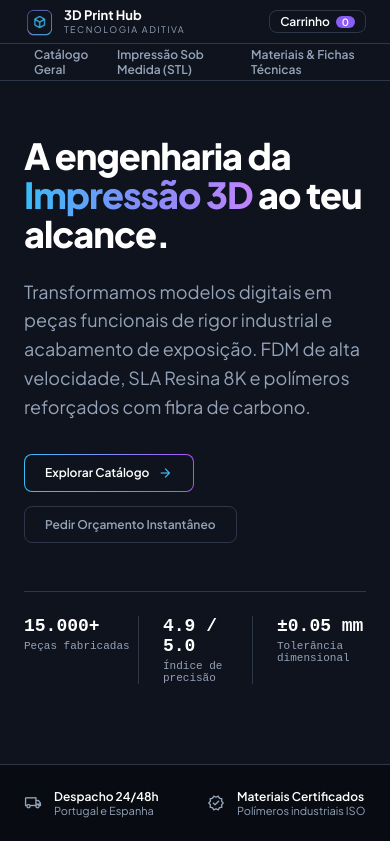
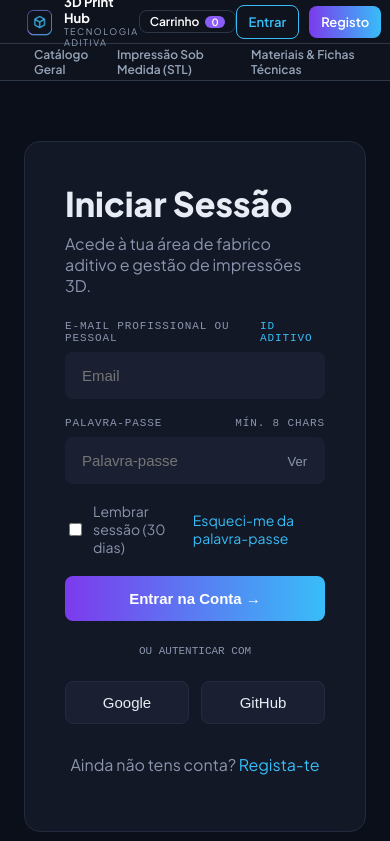
Before and after one commit to BrunoGoncalo101/3DPrintHub-frontend, a React app in the folder frontend/: page /login in a window 390 px wide. Shown: the top 841 px of the page. Built offline with nearby package versions, Linux system fonts and the light colour scheme; the HTML template or start-up script is replaced by a standard one.

Commit message:
adição das rotas para a tarefa,mais modificações necessarias no codigo para que as rotas ficassema funcionar direitinhas adicionei botoes e o estilo dos botoes de entrar e registo no header

```diff
--- a/frontend/src/App.jsx
+++ b/frontend/src/App.jsx
@@ -1,6 +1,13 @@
+import { Routes, Route } from "react-router-dom";
 import Header from "./components/Header.jsx";
 import Footer from "./components/Footer.jsx";
 import Home from "./pages/HomePage.jsx";
+import CatalogoPage from "./pages/CatalogoPage.jsx";
+import ProductPage from "./pages/ProductPage.jsx";
+import CartPage from "./pages/CartPage.jsx";
+import CheckoutPage from "./pages/CheckoutPage.jsx";
+import LoginPage from "./pages/LoginPage.jsx";
+import RegistoPage from "./pages/RegistoPage.jsx";
 
 export default function App() {
   return (
@@ -8,7 +15,16 @@ export default function App() {
       <Header />
 
       <main>
-        <Home />
+        <Routes>
+          <Route path="/" element={<Home />} />
+          <Route path="/catalogo" element={<CatalogoPage />} />
+          <Route path="/produtos/:id" element={<ProductPage />} />
+          <Route path="/carrinho" element={<CartPage />} />
+          <Route path="/checkout" element={<CheckoutPage />} />
+          <Route path="/login" element={<LoginPage />} />
+          <Route path="/registo" element={<RegistoPage />} />
+          <Route path="*" element={<Home />} />
+        </Routes>
       </main>
 
       <Footer />
--- a/frontend/src/components/Header.css
+++ b/frontend/src/components/Header.css
@@ -87,3 +87,49 @@
   color: var(--cor-texto);
   background-color: var(--cor-cartao);
 }
+.auth-botoes {
+  display: flex;
+  align-items: center;
+  gap: 10px;
+}
+
+.auth-botao {
+  display: inline-flex;
+  align-items: center;
+  justify-content: center;
+  padding: 9px 18px;
+  border-radius: 8px;
+  font-size: 14px;
+  font-weight: 600;
+  text-decoration: none;
+  white-space: nowrap;
+  cursor: pointer;
+  transition: opacity 0.2s, border-color 0.2s;
+}
+
+.auth-botao-contorno {
+  border: 1px solid #38bdf8;
+  color: #38bdf8;
+  background: transparent;
+}
+
+.auth-botao-contorno:hover {
+  background: rgba(56, 189, 248, 0.1);
+}
+
+.auth-botao-gradiente {
+  border: none;
+  color: #fff;
+  background: linear-gradient(90deg, #7c3aed, #38bdf8);
+}
+
+.auth-botao-gradiente:hover {
+  opacity: 0.9;
+}
+
+@media (max-width: 600px) {
+  .auth-botao {
+    padding: 8px 12px;
+    font-size: 13px;
+  }
+}
--- a/frontend/src/components/Header.jsx
+++ b/frontend/src/components/Header.jsx
@@ -17,6 +17,10 @@ export default function Header() {
         <Link to="/carrinho" className="botao-carrinho">
           Carrinho <span className="carrinho-contador">0</span>
         </Link>
+        <div className="auth-botoes">
+          <Link to="/login" className="auth-botao auth-botao-contorno">Entrar</Link>
+          <Link to="/registo" className="auth-botao auth-botao-gradiente">Registo</Link>
+        </div>
       </div>
 
       <nav className="cabecalho-menu">
--- a/frontend/src/pages/LoginPage.jsx
+++ b/frontend/src/pages/LoginPage.jsx
@@ -49,7 +49,7 @@ return (
             </label>
             <input
               type="email"
-              placeholder="artur.eng@fabrico3d.pt"
+              placeholder="Email"
               value={email}
               onChange={(e) => setEmail(e.target.value)}
               required
@@ -64,6 +64,7 @@ return (
             <div className="login-pass">
               <input
                 type={mostrarPassword ? "text" : "password"}
+                Placeholder="Palavra-passe"
                 value={password}
                 onChange={(e) => setPassword(e.target.value)}
                 minLength={8}
@@ -107,9 +108,6 @@ return (
         </p>
       </section>
 
-      <p className="login-rodape">
-        NÓ ATIVO: PT-LIS-01 • LATÊNCIA: 12ms • SISTEMA ADITIVO ONLINE
-      </p>
     </main>
   );
 }
--- a/frontend/src/pages/RegistoPage.jsx
+++ b/frontend/src/pages/RegistoPage.jsx
@@ -1,5 +1,5 @@
 import { useState } from "react";
-import { Link } from "react-router-dom";
+import { Link, useNavigate } from "react-router-dom";
 import "../styles/RegistoPage.css";
 
 const materiais = [
@@ -9,6 +9,7 @@ const materiais = [
   { nome: "Nylon PA12 ESD", cor: "laranja" },
 ];
 function RegistoPage() {
+  const navigate = useNavigate();
   const [form, setForm] = useState({
     nome: "",
     email: "",
@@ -40,6 +41,7 @@ function RegistoPage() {
       return;
     }
     console.log("Registo:", form); // depois liga-se ao backend
+    navigate("/login");
   }
   return (
     <main className="rg-page">
@@ -108,7 +110,7 @@ function RegistoPage() {
             <input
               type="text"
               name="nome"
-              placeholder="ex: Duarte Silva"
+              placeholder="Nome completo"
               value={form.nome}
               onChange={handleChange}
               required
@@ -118,14 +120,11 @@ function RegistoPage() {
           <div className="rg-campo">
             <label>
               <span>E-mail corporativo / pessoal</span>
-              {form.email.includes("@") && (
-                <span className="rg-verde">✓ Domínio verificado</span>
-              )}
             </label>
             <input
               type="email"
               name="email"
-              placeholder="duarte.silva@eng-porto.pt"
+              placeholder="Email"
               value={form.email}
               onChange={handleChange}
               required
@@ -141,6 +140,7 @@ function RegistoPage() {
               <input
                 type="password"
                 name="password"
+                placeholder="Palavra-passe"
                 value={form.password}
                 onChange={handleChange}
                 required
@@ -165,6 +165,7 @@ function RegistoPage() {
               <input
                 type="password"
                 name="confirmar"
+                placeholder="Confirmar palavra-passe"
                 value={form.confirmar}
                 onChange={handleChange}
                 required
```
